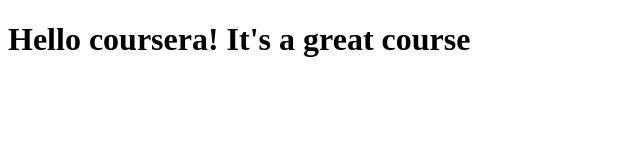
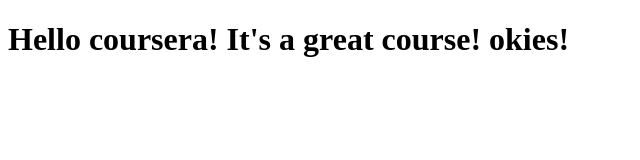
Before and after one commit to Akio265/coursearea--test, a plain HTML site: page index.html in a window 1280 px wide. Shown: the whole page, without its empty margins (0-640 px from the left). Drawn offline with Linux system fonts and the light colour scheme.

Commit message:
small add

```diff
--- a/index.html
+++ b/index.html
@@ -6,6 +6,6 @@
 	<title>Hello coursearea </title>
 </head>
 <body>
-<h1>Hello coursera! It's a great course</h1>
+<h1>Hello coursera! It's a great course! okies!</h1>
 </body>
 </html>
```
